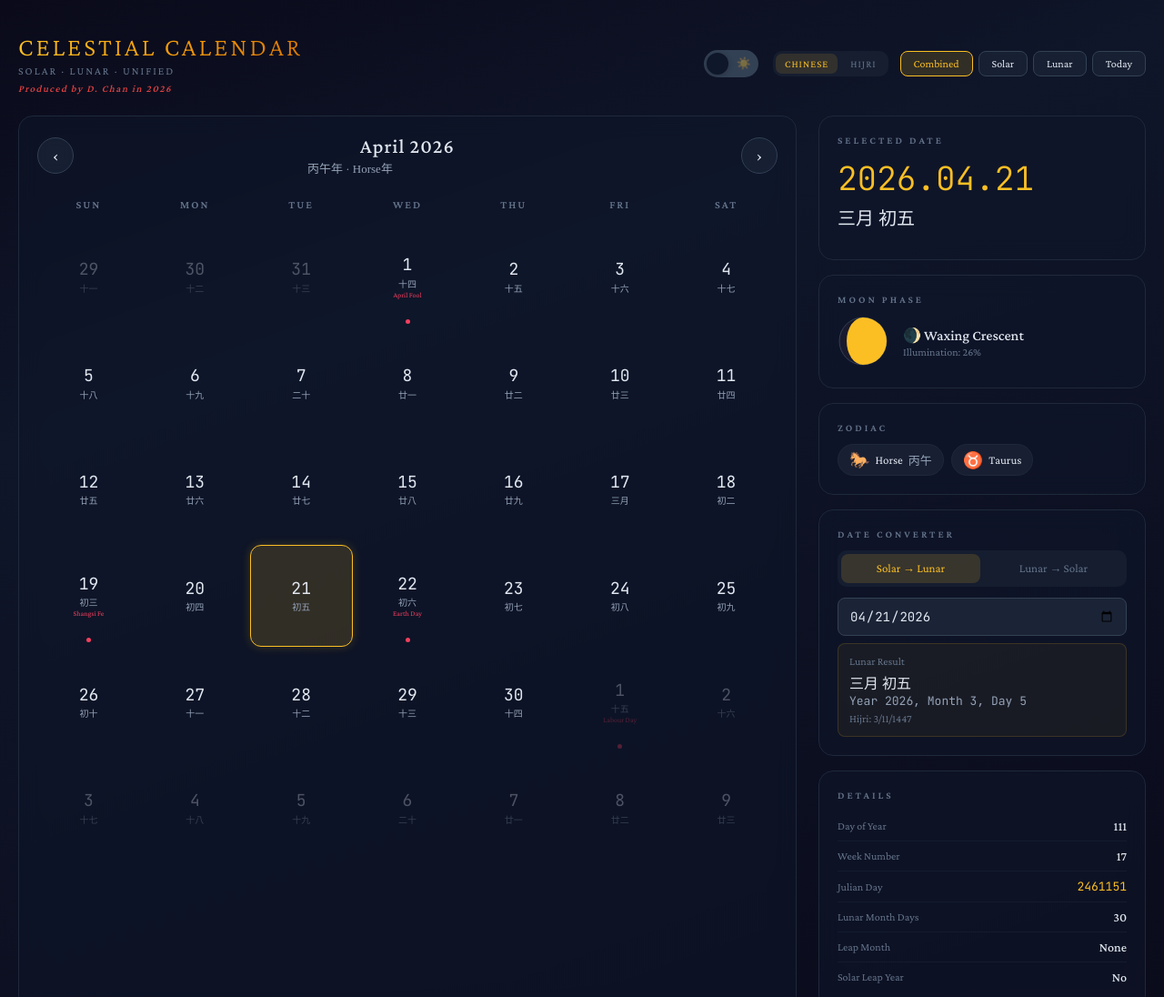
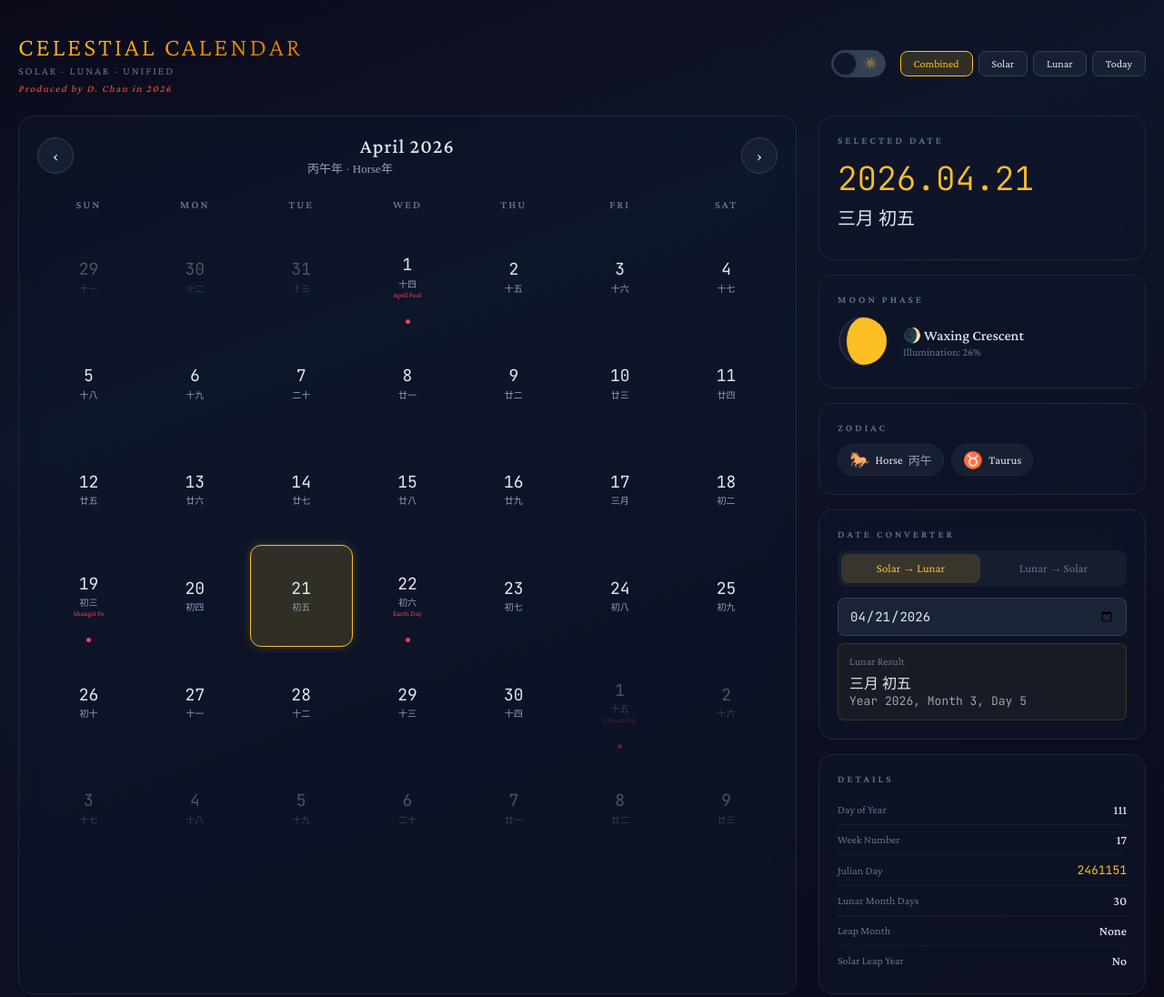
Before and after one commit to dckchan/Celestial-Calendar, a plain HTML site: page index.html in a window 1280 px wide. Shown: the top 1096 px of the page at 91% size. Drawn offline with nearby package versions, Linux system fonts and the light colour scheme.

Commit message:
Add files via upload

```diff
--- a/index.html
+++ b/index.html
@@ -161,16 +161,6 @@ body {
 }
 .btn-sm { font-size: 12px; padding: 6px 14px; text-transform: capitalize; }
 
-/* ─── SYSTEM TOGGLE ─── */
-.system-toggle { display: flex; gap: 4px; background: var(--bg-toggle); border-radius: 10px; padding: 3px; }
-.sys-tab {
-  padding: 5px 10px; border: none; background: transparent;
-  color: var(--text-muted); border-radius: 7px; cursor: pointer;
-  font-family: inherit; font-size: 11px; transition: all 0.2s;
-  text-transform: uppercase; letter-spacing: 1px;
-}
-.sys-tab.active { background: var(--accent-sys); color: var(--accent); }
-
 /* ─── MAIN LAYOUT ─── */
 .main-layout { display: grid; grid-template-columns: 1fr 360px; gap: 24px; }
 @media (max-width: 960px) { .main-layout { grid-template-columns: 1fr; } }
@@ -224,7 +214,6 @@ body {
 }
 .date-display { font-size: 36px; font-weight: 300; color: var(--accent); font-family: 'JetBrains Mono', monospace; }
 .lunar-display { font-size: 20px; color: var(--text-primary); margin-top: 4px; font-family: 'Noto Serif SC', serif; }
-.hijri-display { font-size: 14px; color: var(--text-secondary); margin-top: 4px; font-family: 'JetBrains Mono', monospace; }
 .info-row {
   display: flex; justify-content: space-between; align-items: center;
   padding: 8px 0; border-bottom: 1px solid var(--info-border); font-size: 14px;
@@ -266,7 +255,6 @@ body {
 .result-label { font-size: 12px; color: var(--text-muted); margin-bottom: 4px; }
 .result-lunar { font-size: 16px; font-family: 'Noto Serif SC', serif; }
 .result-detail { font-size: 13px; color: var(--text-secondary); font-family: 'JetBrains Mono', monospace; }
-.result-hijri { font-size: 12px; color: var(--text-muted); margin-top: 4px; }
 .result-solar { font-size: 16px; font-family: 'JetBrains Mono', monospace; color: var(--accent); }
 .leap-label { font-size: 13px; color: var(--text-secondary); display: flex; align-items: center; gap: 6px; cursor: pointer; }
 .leap-label input { accent-color: var(--accent); }
@@ -295,11 +283,6 @@ body {
         <span class="theme-switch-knob"></span>
       </button>
       <div style="width:4px"></div>
-      <div class="system-toggle">
-        <button class="sys-tab active" data-system="chinese">Chinese</button>
-        <button class="sys-tab" data-system="hijri">Hijri</button>
-      </div>
-      <div style="width:1px"></div>
       <button class="btn btn-sm active" data-view="combined">Combined</button>
       <button class="btn btn-sm" data-view="solar">Solar</button>
       <button class="btn btn-sm" data-view="lunar">Lunar</button>
@@ -328,7 +311,6 @@ body {
         <div class="panel-title">Selected Date</div>
         <div class="date-display" id="dateDisplay"></div>
         <div class="lunar-display" id="lunarDisplay"></div>
-        <div class="hijri-display" id="hijriDisplay" style="display:none"></div>
         <div id="holidayArea" style="margin-top:12px"></div>
       </div>
       <div class="panel-card">
@@ -464,7 +446,6 @@ function getMoonPhaseName(p){
   return{name:"New Moon",icon:"🌑"};
 }
 function gregorianToJD(y,m,d){if(m<=2){y--;m+=12}const A=Math.floor(y/100),B=2-A+Math.floor(A/4);return Math.floor(365.25*(y+4716))+Math.floor(30.6001*(m+1))+d+B-1524.5}
-function solarToHijri(y,m,d){const jd=gregorianToJD(y,m,d),l=Math.floor(jd)-1948440+10632,n=Math.floor((l-1)/10631),l2=l-10631*n+354,j=Math.floor((10985-l2)/5316)*Math.floor((50*l2)/17719)+Math.floor(l2/5670)*Math.floor((43*l2)/15238),l3=l2-Math.floor((30-j)/15)*Math.floor((17719*j)/50)-Math.floor(j/16)*Math.floor((15238*j)/43)+29,hm=Math.floor((24*l3)/709),hd=l3-Math.floor((709*hm)/24),hy=30*n+j-30;return{year:hy,month:hm,day:hd}}
 function getSolarHolidays(m,d){const h={"1-1":"New Year's Day","2-14":"Valentine's Day","3-8":"International Women's Day","4-1":"April Fools'","4-22":"Earth Day","5-1":"Labour Day","6-1":"Children's Day","10-1":"National Day (CN)","10-31":"Halloween","12-25":"Christmas","12-31":"New Year's Eve"};return h[m+"-"+d]||null}
 function getLunarHolidays(m,d,isLeap){if(isLeap)return null;const h={"1-1":"Spring Festival 🧧","1-15":"Lantern Festival 🏮","2-2":"Dragon Head Raising","3-3":"Shangsi Festival","5-5":"Dragon Boat Festival 🐲","7-7":"Qixi Festival 💕","7-15":"Ghost Festival 👻","8-15":"Mid-Autumn Festival 🥮","9-9":"Double Ninth Festival","12-8":"Laba Festival","12-23":"Little New Year","12-30":"Lunar New Year's Eve 🎆","12-29":"Lunar New Year's Eve 🎆"};return h[m+"-"+d]||null}
 function pad(n){return String(n).padStart(2,"0")}
@@ -476,7 +457,7 @@ const today=new Date();
 let state={
   viewYear:today.getFullYear(),viewMonth:today.getMonth()+1,
   selYear:today.getFullYear(),selMonth:today.getMonth()+1,selDay:today.getDate(),
-  viewMode:"combined",calSystem:"chinese",inputMode:"solar",theme:"night"
+  viewMode:"combined",inputMode:"solar",theme:"night"
 };
 const $=id=>document.getElementById(id);
 
@@ -498,9 +479,7 @@ function render(){renderMonthLabel();renderGrid();renderSidePanel();renderConver
 function renderMonthLabel(){
   $("monthLabel").textContent=MONTHS_EN[state.viewMonth-1]+" "+state.viewYear;
   const lunar=solarToLunar(state.selYear,state.selMonth,state.selDay);
-  const hijri=solarToHijri(state.selYear,state.selMonth,state.selDay);
-  if(lunar&&state.calSystem==="chinese")$("monthSub").textContent=getStemBranch(lunar.year)+"年 · "+CHINESE_ZODIAC[(lunar.year-4)%12]+"年";
-  else if(hijri&&state.calSystem==="hijri")$("monthSub").textContent="Hijri "+hijri.year;
+  if(lunar)$("monthSub").textContent=getStemBranch(lunar.year)+"年 · "+CHINESE_ZODIAC[(lunar.year-4)%12]+"年";
   else $("monthSub").textContent="";
 }
 
@@ -518,12 +497,11 @@ function renderGrid(){
     const isToday=d.day===t.getDate()&&d.month===t.getMonth()+1&&d.year===t.getFullYear();
     const isSel=d.day===state.selDay&&d.month===state.selMonth&&d.year===state.selYear;
     const sh=getSolarHolidays(d.month,d.day),lh=d.lunar?getLunarHolidays(d.lunar.month,d.lunar.day,d.lunar.isLeap):null,hasH=sh||lh;
-    const hijri=state.calSystem==="hijri"?solarToHijri(d.year,d.month,d.day):null;
     let cls="day-cell";if(!d.cur)cls+=" other-month";if(isToday)cls+=" today";if(isSel)cls+=" selected";if(hasH)cls+=" has-holiday";
     let inner="";
     if(state.viewMode==="solar"||state.viewMode==="combined")inner+=`<span class="solar-day">${d.day}</span>`;
-    if(state.viewMode==="lunar"&&d.lunar){if(state.calSystem==="chinese")inner+=`<span class="solar-day" style="font-size:14px;font-family:'Noto Serif SC',serif">${LUNAR_DAY_NAMES[d.lunar.day-1]}</span>`;else if(hijri)inner+=`<span class="solar-day" style="font-size:14px">${hijri.day}</span>`}
-    if(state.viewMode==="combined"&&d.lunar){if(state.calSystem==="chinese"){const lt=d.lunar.day===1?LUNAR_MONTH_NAMES[d.lunar.month-1]:LUNAR_DAY_NAMES[d.lunar.day-1];inner+=`<span class="lunar-day">${lt}</span>`}else if(hijri)inner+=`<span class="lunar-day">${hijri.day}</span>`}
+    if(state.viewMode==="lunar"&&d.lunar){inner+=`<span class="solar-day" style="font-size:14px;font-family:'Noto Serif SC',serif">${LUNAR_DAY_NAMES[d.lunar.day-1]}</span>`}
+    if(state.viewMode==="combined"&&d.lunar){const lt=d.lunar.day===1?LUNAR_MONTH_NAMES[d.lunar.month-1]:LUNAR_DAY_NAMES[d.lunar.day-1];inner+=`<span class="lunar-day">${lt}</span>`}
     if(hasH){const htxt=(lh||sh||"").replace(/[🧧🏮🐲💕👻🥮🎆]/g,"").trim().substring(0,10);inner+=`<span class="holiday-tag">${htxt}</span>`}
     return `<div class="${cls}" data-y="${d.year}" data-m="${d.month}" data-d="${d.day}" data-cur="${d.cur}" style="animation-delay:${(i%7)*15}ms">${inner}</div>`;
   }).join("");
@@ -532,12 +510,12 @@ function renderGrid(){
 
 function renderSidePanel(){
   const sel={year:state.selYear,month:state.selMonth,day:state.selDay};
-  const lunar=solarToLunar(sel.year,sel.month,sel.day),hijri=solarToHijri(sel.year,sel.month,sel.day);
+  const lunar=solarToLunar(sel.year,sel.month,sel.day);
   const phase=getMoonPhase(sel.year,sel.month,sel.day),moon=getMoonPhaseName(phase);
   const wz=getWesternZodiac(sel.month,sel.day),cz=lunar?getChineseZodiac(lunar.year):null,sb=lunar?getStemBranch(lunar.year):"";
   $("dateDisplay").textContent=sel.year+"."+pad(sel.month)+"."+pad(sel.day);
-  if(lunar&&state.calSystem==="chinese"){$("lunarDisplay").style.display="";$("lunarDisplay").textContent=(lunar.isLeap?"闰":"")+LUNAR_MONTH_NAMES[lunar.month-1]+" "+LUNAR_DAY_NAMES[lunar.day-1];$("hijriDisplay").style.display="none"}
-  else if(hijri&&state.calSystem==="hijri"){$("lunarDisplay").style.display="none";$("hijriDisplay").style.display="";$("hijriDisplay").textContent="Hijri: "+hijri.day+"/"+hijri.month+"/"+hijri.year}
+  if(lunar){$("lunarDisplay").style.display="";$("lunarDisplay").textContent=(lunar.isLeap?"闰":"")+LUNAR_MONTH_NAMES[lunar.month-1]+" "+LUNAR_DAY_NAMES[lunar.day-1]}
+  else{$("lunarDisplay").style.display="none"}
   const sh=getSolarHolidays(sel.month,sel.day),lh=lunar?getLunarHolidays(lunar.month,lunar.day,lunar.isLeap):null;
   let hhtml="";if(sh)hhtml+=`<div class="holiday-line" style="color:var(--holiday-solar)">★ ${sh}</div>`;if(lh)hhtml+=`<div class="holiday-line" style="color:var(--holiday-lunar)">★ ${lh}</div>`;
   $("holidayArea").innerHTML=hhtml;
@@ -567,8 +545,8 @@ function renderConverter(){
     $("converterSolar").style.display="";$("converterLunar").style.display="none";
     $("tabSolar").classList.add("active");$("tabLunar").classList.remove("active");
     $("solarInput").value=state.selYear+"-"+pad(state.selMonth)+"-"+pad(state.selDay);
-    const lunar=solarToLunar(state.selYear,state.selMonth,state.selDay),hijri=solarToHijri(state.selYear,state.selMonth,state.selDay);
-    if(lunar)$("solarResult").innerHTML=`<div class="result-label">Lunar Result</div><div class="result-lunar">${lunar.isLeap?"闰":""}${LUNAR_MONTH_NAMES[lunar.month-1]} ${LUNAR_DAY_NAMES[lunar.day-1]}</div><div class="result-detail">Year ${lunar.year}, Month ${lunar.month}${lunar.isLeap?" (Leap)":""}, Day ${lunar.day}</div>${hijri?`<div class="result-hijri">Hijri: ${hijri.day}/${hijri.month}/${hijri.year}</div>`:""}`;
+    const lunar=solarToLunar(state.selYear,state.selMonth,state.selDay);
+    if(lunar)$("solarResult").innerHTML=`<div class="result-label">Lunar Result</div><div class="result-lunar">${lunar.isLeap?"闰":""}${LUNAR_MONTH_NAMES[lunar.month-1]} ${LUNAR_DAY_NAMES[lunar.day-1]}</div><div class="result-detail">Year ${lunar.year}, Month ${lunar.month}${lunar.isLeap?" (Leap)":""}, Day ${lunar.day}</div>`;
   }else{
     $("converterSolar").style.display="none";$("converterLunar").style.display="";
     $("tabSolar").classList.remove("active");$("tabLunar").classList.add("active");
@@ -584,7 +562,6 @@ $("nextMonth").onclick=()=>{if(state.viewMonth===12){state.viewYear++;state.view
 $("todayBtn").onclick=()=>{const t=new Date();state.viewYear=t.getFullYear();state.viewMonth=t.getMonth()+1;state.selYear=t.getFullYear();state.selMonth=t.getMonth()+1;state.selDay=t.getDate();render()};
 $("daysGrid").addEventListener("click",e=>{const cell=e.target.closest(".day-cell");if(!cell)return;state.selYear=+cell.dataset.y;state.selMonth=+cell.dataset.m;state.selDay=+cell.dataset.d;if(cell.dataset.cur==="false"){state.viewYear=+cell.dataset.y;state.viewMonth=+cell.dataset.m}render()});
 document.querySelectorAll("[data-view]").forEach(btn=>{btn.onclick=()=>{state.viewMode=btn.dataset.view;document.querySelectorAll("[data-view]").forEach(b=>b.classList.remove("active"));btn.classList.add("active");render()}});
-document.querySelectorAll("[data-system]").forEach(btn=>{btn.onclick=()=>{state.calSystem=btn.dataset.system;document.querySelectorAll("[data-system]").forEach(b=>b.classList.remove("active"));btn.classList.add("active");render()}});
 $("tabSolar").onclick=()=>{state.inputMode="solar";renderConverter()};
 $("tabLunar").onclick=()=>{state.inputMode="lunar";renderConverter()};
 $("solarInput").addEventListener("change",e=>{const p=e.target.value.split("-").map(Number);if(p[0]&&p[1]&&p[2]){state.selYear=p[0];state.selMonth=p[1];state.selDay=p[2];state.viewYear=p[0];state.viewMonth=p[1];render()}});
```
